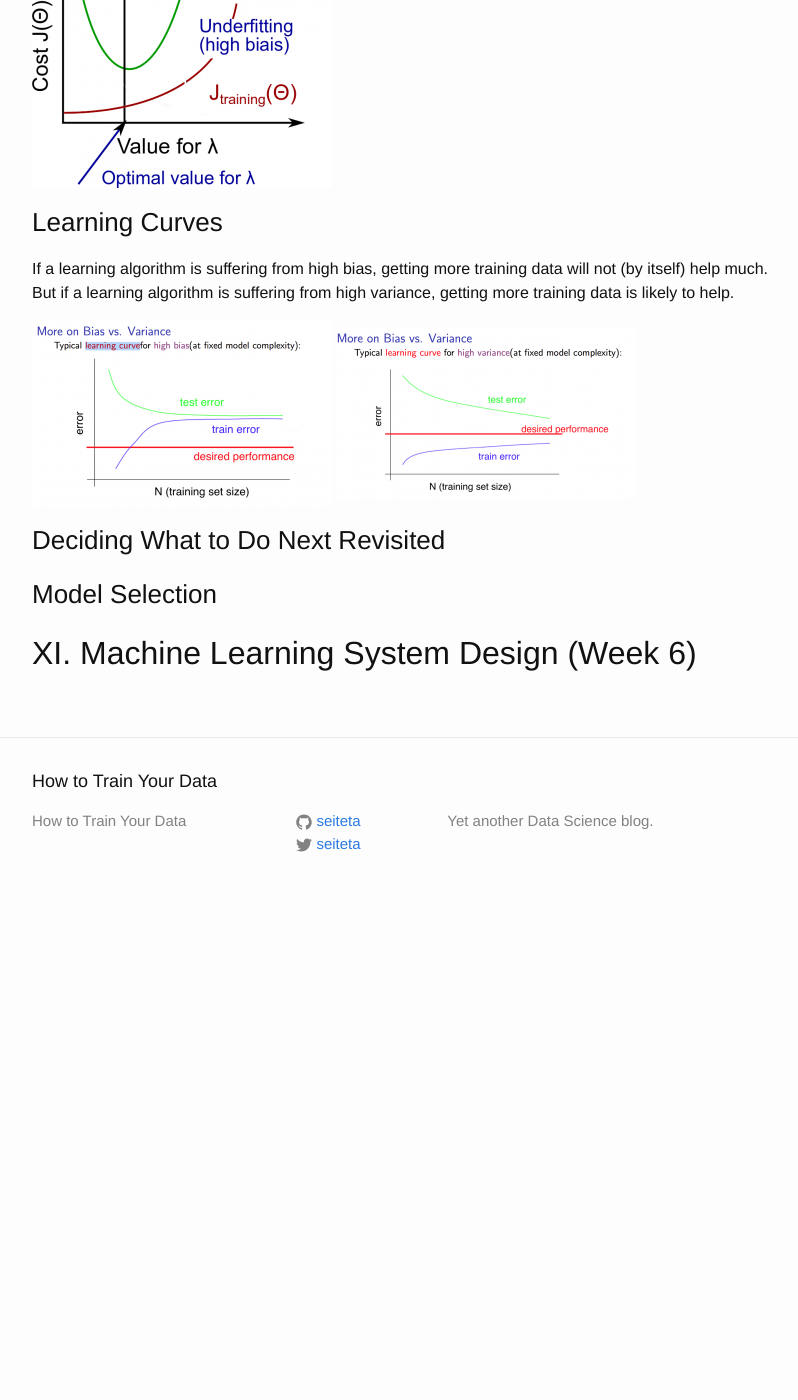
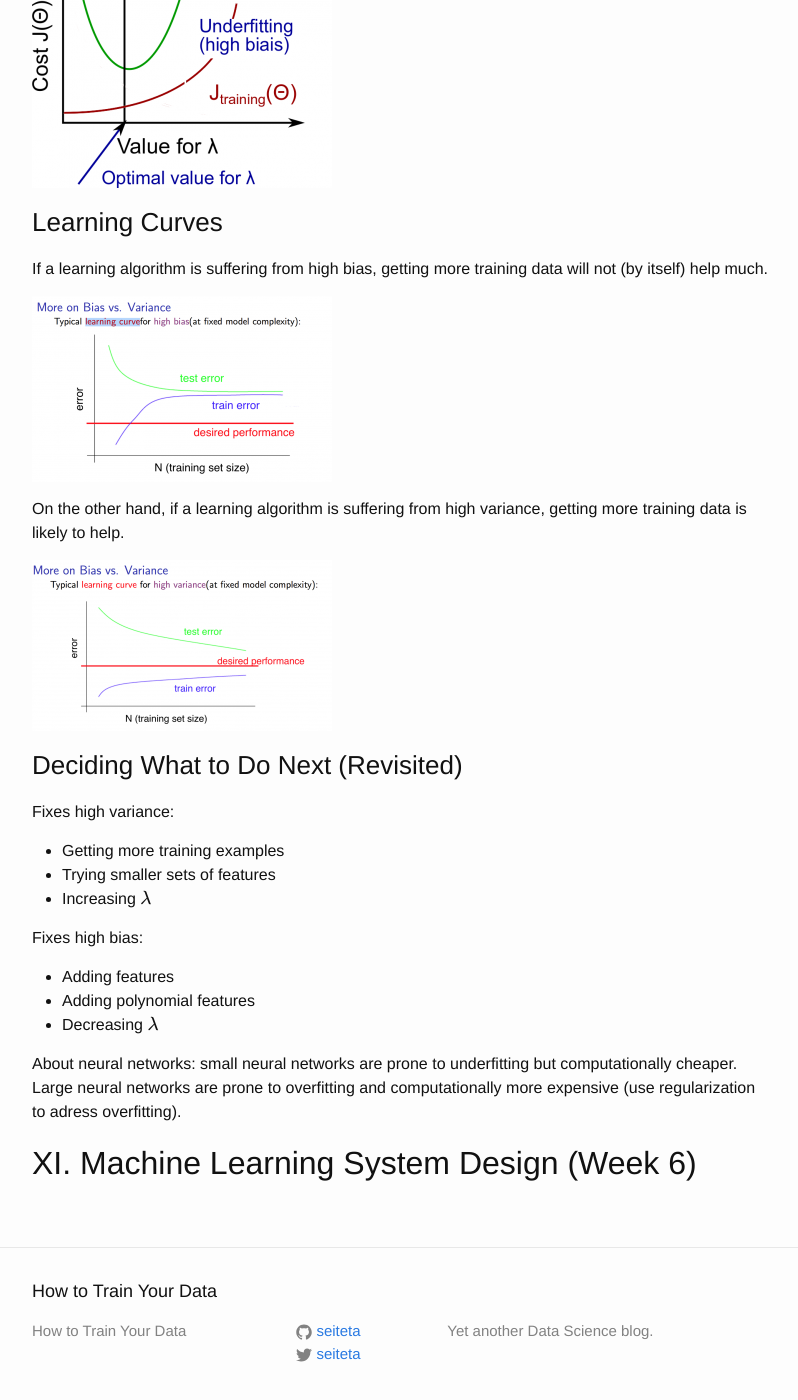
Before and after one commit to seiteta/seiteta.github.io_old, a Jekyll site: the page built from _posts/2014-12-04-machine-learning-notes.md, in a window 1280 px wide and 1400 px high, scrolled down 13003 px. Shown: the whole window, without its empty margins (238-1036 px from the left). Built offline with Jekyll 4.4.1, drawn with Linux system fonts in a browser that asks for light colours; formulas are drawn with MathJax 3; before the commit the page ends 13918 px from its top, so only the background shows below that.

Commit message:
Update 2014-12-04-machine-learning-notes.md

```diff
--- a/_posts/2014-12-04-machine-learning-notes.md
+++ b/_posts/2014-12-04-machine-learning-notes.md
@@ -462,15 +462,26 @@ To choose the "just right" value for $$\lambda$$ (not too low, not too large), w
 
 ### Learning Curves
 
-If a learning algorithm is suffering from high bias, getting more training data will not (by itself) help much. But if a learning algorithm is suffering from high variance, getting more training data is likely to help.
+If a learning algorithm is suffering from high bias, getting more training data will not (by itself) help much.
 
-![learning-curves](/downloads/learning-curves.png "Learning curves") ![learning-curves2](/downloads/learning-curves2.png "Learning curves 2")
+![learning-curves](/downloads/learning-curves.png "Learning curves")
 
+On the other hand, if a learning algorithm is suffering from high variance, getting more training data is likely to help.
 
+![learning-curves2](/downloads/learning-curves2.png "Learning curves 2")
 
-### Deciding What to Do Next Revisited
+### Deciding What to Do Next (Revisited)
 
-### Model Selection
+Fixes high variance:
+* Getting more training examples
+* Trying smaller sets of features
+* Increasing $$\lambda$$
 
+Fixes high bias:
+* Adding features
+* Adding polynomial features
+* Decreasing $$\lambda$$
+
+About neural networks: small neural networks are prone to underfitting but computationally cheaper. Large neural networks are prone to overfitting and computationally more expensive (use regularization to adress overfitting).
 
 ## XI. Machine Learning System Design (Week 6)
```
